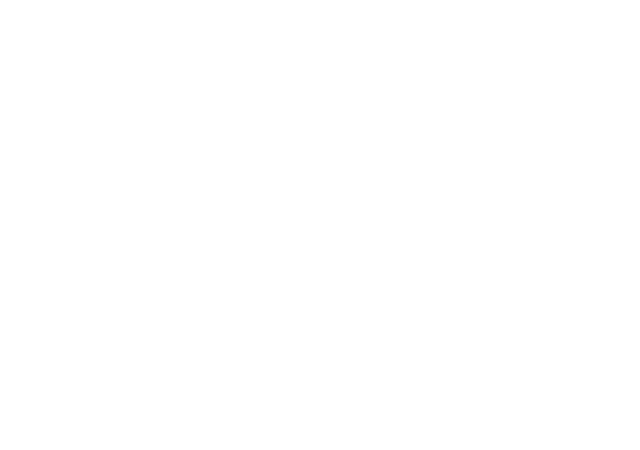
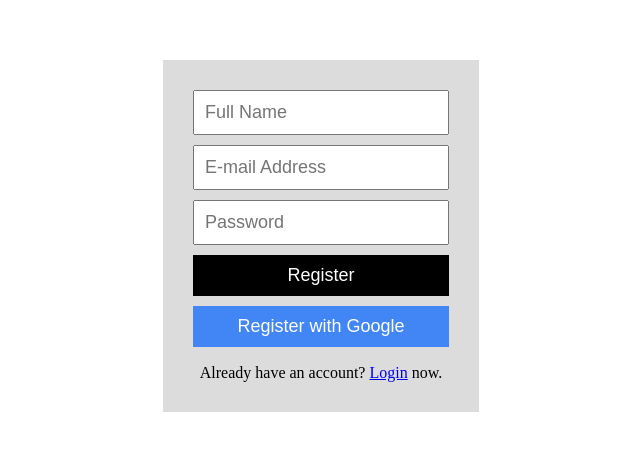
Before and after one commit to MatthewLegate/JIA-2500, a React (Create React App) app in the folder get-in-line/: page /register in a window 1280 px wide. Before the commit this address had no page. Shown: the part 176-626 px from the top of the page, without its empty margins (327-967 px from the left). Built offline with nearby package versions, Linux system fonts and the light colour scheme; no server answers.

Commit message:
adding register and reset functionality

```diff
--- a/get-in-line/src/App.js
+++ b/get-in-line/src/App.js
@@ -5,6 +5,8 @@ import AdminPage from './pages/AdminPage';
 import LoginPage from './pages/LoginPage';
 import UserPage from './pages/UserPage';
 import NewAccountPage from './pages/NewAccountPage';
+import Register from './pages/Register';
+import Reset from './pages/Reset';
 
 
 function App() {
@@ -16,6 +18,8 @@ function App() {
         <Route exact path='/user' element={<UserPage/>} />
         <Route exact path='/admin' element={<AdminPage/>} />
         <Route exact path='/create' element={<NewAccountPage/>} />
+        <Route exact path="/register" element={<Register />} />
+        <Route exact path="/reset" element={<Reset />} />
       </Routes>
     </Router>
   )
--- a/get-in-line/src/pages/AdminPage.js
+++ b/get-in-line/src/pages/AdminPage.js
@@ -1,17 +1,40 @@
-import * as React from 'react';
+import React, { useEffect, useState } from "react";
 import GetInLineTitle from '../components/GetInLineTitle';
 import LogoutButton from '../components/LogoutButton';
 import { useNavigate } from 'react-router-dom';
 import Event from '../components/Event';
 
-import { db } from '../Firebase';
-import { collection, doc, getDocs, query, setDoc, limit, onSnapshot, deleteDoc, updateDoc } from 'firebase/firestore';
+import { auth, db, logout } from '../Firebase';
+import { collection, doc, getDocs, query, setDoc, limit, onSnapshot, deleteDoc, updateDoc, where } from 'firebase/firestore';
 import { async } from '@firebase/util';
+
+
+import { useAuthState } from "react-firebase-hooks/auth";
+
 
 export default function AdminPage() {
 
 
+  const [user, loading, error] = useAuthState(auth);
+  const [name, setName] = useState("");
+  const navigate = useNavigate();
+  const fetchUserName = async () => {
+      try {
+        const q = query(collection(db, "users"), where("uid", "==", user?.uid));
+        const doc = await getDocs(q);
+        const data = doc.docs[0].data();
+        setName(data.name);
 
+      } catch (err) {
+        console.error(err);
+        alert("An error occured while fetching user data");
+      }
+    };
+    useEffect(() => {
+      if (loading) return;
+      if (!user) return navigate("/");
+      fetchUserName();
+    }, [user, loading]);
 
   const [events, setEvents] = React.useState([]);
 
@@ -31,7 +54,7 @@ export default function AdminPage() {
     await deleteDoc(doc(db, "event", eventName));
   };
 
-  let navigate = useNavigate();
+
 
   // ----Dropdown code----
   let options1 = events;
--- a/get-in-line/src/pages/LoginPage.js
+++ b/get-in-line/src/pages/LoginPage.js
@@ -1,6 +1,6 @@
 
 import React, { useState, useEffect } from 'react';
-
+import GetInLineTitle from '../components/GetInLineTitle';
 
 
 import { doc, getDoc } from "firebase/firestore";
@@ -22,10 +22,12 @@ function Login() {
       // maybe trigger a loading screen
       return;
     }
-    if (user) navigate("/dashboard");
+    if (user) navigate("/admin");
   }, [user, loading]);
   return (
+
     <div className="login">
+
       <div className="login__container">
         <input
           type="text"
--- /dev/null
+++ b/get-in-line/src/pages/Register.js
@@ -0,0 +1,64 @@
+import React, { useEffect, useState } from "react";
+import { useAuthState } from "react-firebase-hooks/auth";
+import { Link, useNavigate } from "react-router-dom";
+import {
+  auth,
+  registerWithEmailAndPassword,
+  signInWithGoogle,
+} from "../Firebase";
+import "./register.css";
+function Register() {
+  const [email, setEmail] = useState("");
+  const [password, setPassword] = useState("");
+  const [name, setName] = useState("");
+  const [user, loading, error] = useAuthState(auth);
+  const navigate = useNavigate();
+
+  const register = () => {
+    if (!name) alert("Please enter name");
+    registerWithEmailAndPassword(name, email, password);
+  };
+  useEffect(() => {
+    if (loading) return;
+  }, [user, loading]);
+  return (
+    <div className="register">
+      <div className="register__container">
+        <input
+          type="text"
+          className="register__textBox"
+          value={name}
+          onChange={(e) => setName(e.target.value)}
+          placeholder="Full Name"
+        />
+        <input
+          type="text"
+          className="register__textBox"
+          value={email}
+          onChange={(e) => setEmail(e.target.value)}
+          placeholder="E-mail Address"
+        />
+        <input
+          type="password"
+          className="register__textBox"
+          value={password}
+          onChange={(e) => setPassword(e.target.value)}
+          placeholder="Password"
+        />
+        <button className="register__btn" onClick={register}>
+          Register
+        </button>
+        <button
+          className="register__btn register__google"
+          onClick={signInWithGoogle}
+        >
+          Register with Google
+        </button>
+        <div>
+          Already have an account? <Link to="/">Login</Link> now.
+        </div>
+      </div>
+    </div>
+  );
+}
+export default Register;
--- /dev/null
+++ b/get-in-line/src/pages/Reset.js
@@ -0,0 +1,38 @@
+import React, { useEffect, useState } from "react";
+import { useAuthState } from "react-firebase-hooks/auth";
+import { useNavigate } from "react-router-dom";
+import { Link } from "react-router-dom";
+import { auth, sendPasswordReset } from "../Firebase";
+import "./reset.css";
+function Reset() {
+  const [email, setEmail] = useState("");
+  const [user, loading, error] = useAuthState(auth);
+  const navigate = useNavigate();
+  useEffect(() => {
+    if (loading) return;
+    if (user) navigate("/dashboard");
+  }, [user, loading]);
+  return (
+    <div className="reset">
+      <div className="reset__container">
+        <input
+          type="text"
+          className="reset__textBox"
+          value={email}
+          onChange={(e) => setEmail(e.target.value)}
+          placeholder="E-mail Address"
+        />
+        <button
+          className="reset__btn"
+          onClick={() => sendPasswordReset(email)}
+        >
+          Send password reset email
+        </button>
+        <div>
+          Don't have an account? <Link to="/register">Register</Link> now.
+        </div>
+      </div>
+    </div>
+  );
+}
+export default Reset;
--- /dev/null
+++ b/get-in-line/src/pages/register.css
@@ -0,0 +1,33 @@
+.register {
+  height: 100vh;
+  width: 100vw;
+  display: flex;
+  align-items: center;
+  justify-content: center;
+}
+.register__container {
+  display: flex;
+  flex-direction: column;
+  text-align: center;
+  background-color: #dcdcdc;
+  padding: 30px;
+}
+.register__textBox {
+  padding: 10px;
+  font-size: 18px;
+  margin-bottom: 10px;
+}
+.register__btn {
+  padding: 10px;
+  font-size: 18px;
+  margin-bottom: 10px;
+  border: none;
+  color: white;
+  background-color: black;
+}
+.register__google {
+  background-color: #4285f4;
+}
+.register div {
+  margin-top: 7px;
+}
--- /dev/null
+++ b/get-in-line/src/pages/reset.css
@@ -0,0 +1,30 @@
+.reset {
+  height: 100vh;
+  width: 100vw;
+  display: flex;
+  align-items: center;
+  justify-content: center;
+}
+.reset__container {
+  display: flex;
+  flex-direction: column;
+  text-align: center;
+  background-color: #dcdcdc;
+  padding: 30px;
+}
+.reset__textBox {
+  padding: 10px;
+  font-size: 18px;
+  margin-bottom: 10px;
+}
+.reset__btn {
+  padding: 10px;
+  font-size: 18px;
+  margin-bottom: 10px;
+  border: none;
+  color: white;
+  background-color: black;
+}
+.reset div {
+  margin-top: 7px;
+}
```
